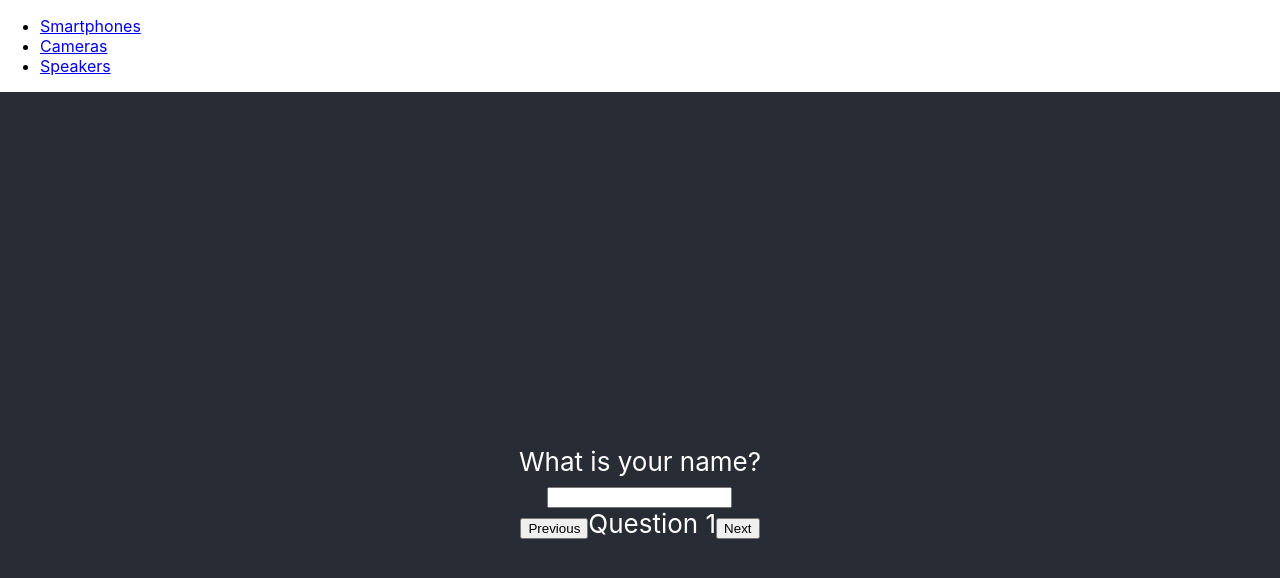
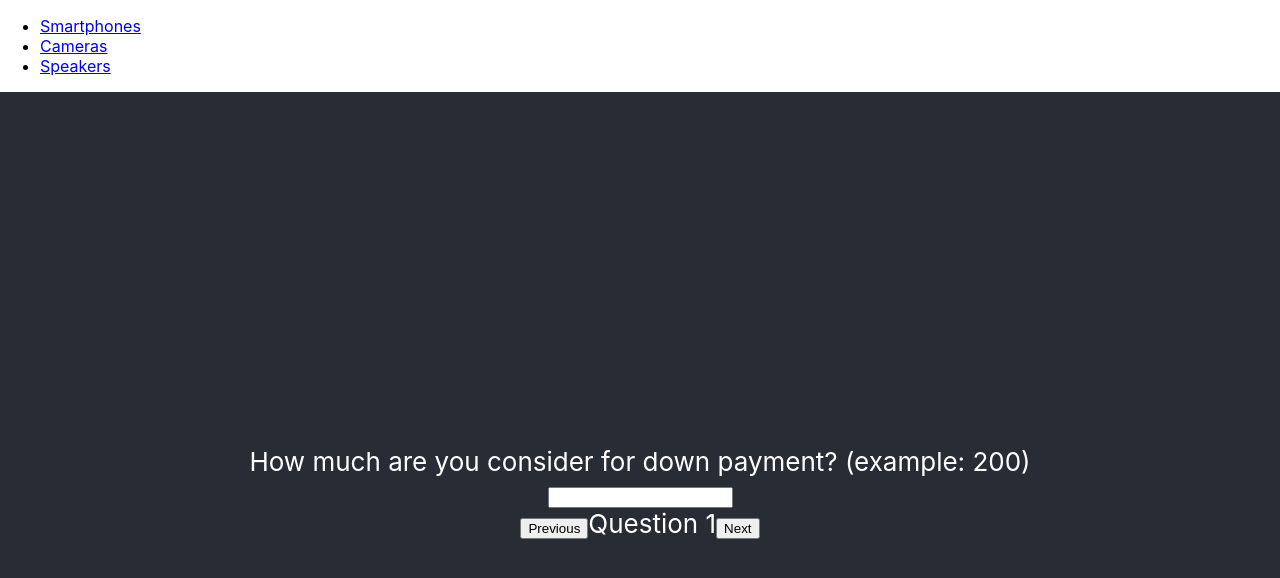
Before and after one commit to e2heidari/find-my-phone, a React (Create React App) app: page / in a window 1280 px wide. Shown: the top 578 px of the page. Built offline with nearby package versions, Linux system fonts and the light colour scheme.

Commit message:
add another category to routers

```diff
--- a/src/App.js
+++ b/src/App.js
@@ -1,10 +1,5 @@
-import Phone from "./components/Phone"
-import {
-  BrowserRouter as Router,
-  Switch,
-  Route,
-  Link
-} from "react-router-dom";
+import Smartphones from "./components/Smartphones";
+import { BrowserRouter as Router, Switch, Route, Link } from "react-router-dom";
 
 export default function App() {
   return (
@@ -34,7 +29,7 @@ export default function App() {
             <Speakers />
           </Route>
           <Route path="/">
-            <Phone />
+            <Smartphones />
           </Route>
         </Switch>
       </div>
--- a/src/components/Phone.js
+++ b/src/components/Smartphones.js
@@ -4,7 +4,7 @@ import Question from "./Question";
 import { useState } from "react";
 import React from "react";
 
-function Phone() {
+function Smartphones() {
   const count = questions.length;
   const [current, setCurrent] = useState(0);
   const [answers, setAnswers] = useState([]);
@@ -41,4 +41,4 @@ function Phone() {
   );
 }
 
-export default Phone;
+export default Smartphones;
--- a/src/jsonFiles/question.json
+++ b/src/jsonFiles/question.json
@@ -1,5 +1,5 @@
 [
-    { "question": "What is your name?" },
+    { "question": "How much are you consider for down payment? (example: 200)" },
     { "question": "What is your city?" },
     { "question": "How old are you?" }
   ]
```
